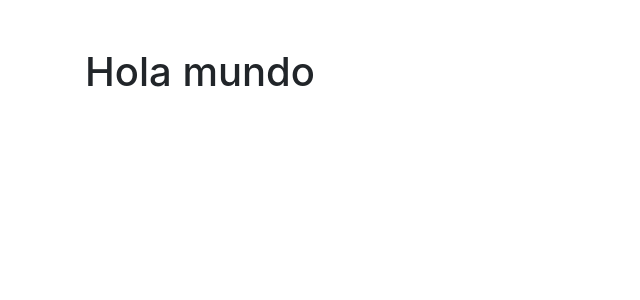
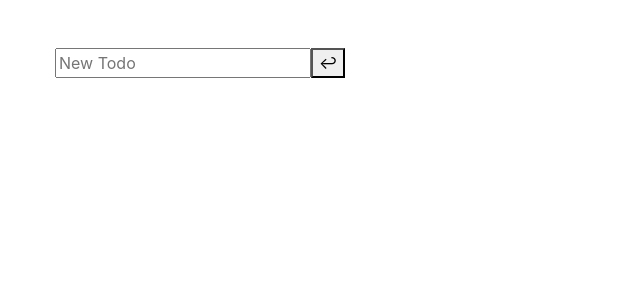
Before and after one commit to assembler-institute/reactjs-wish-list, a React (Create React App) app: page / in a window 1280 px wide. Shown: the top 300 px of the page, without its empty margins (0-640 px from the left). Built offline with nearby package versions, Linux system fonts and the light colour scheme.

Commit message:
Add todo to Local Storage

```diff
--- a/src/App.js
+++ b/src/App.js
@@ -1,11 +1,12 @@
 import React from "react";
+import NewTodo from "./components/NewTodo";
 
 function App() {
   return (
     <main className="container mt-5">
       <section className="row">
-        <div className="col col-12">
-          <h1>Hola mundo</h1>
+        <div className="row row-12">
+          <NewTodo />
         </div>
       </section>
     </main>
--- a/src/components/NewTodo/NewTodo.js
+++ b/src/components/NewTodo/NewTodo.js
@@ -0,0 +1,49 @@
+import React from "react";
+
+export default class NewTodo extends React.Component {
+  constructor(props) {
+    super(props);
+    this.state = {
+      title: "New Todo",
+    };
+
+    this.handleChange = this.handleChange.bind(this);
+    this.handleSubmit = this.handleSubmit.bind(this);
+  }
+
+  handleChange(event) {
+    this.setState({ title: event.target.value });
+  }
+
+  handleSubmit(event) {
+    event.preventDefault();
+
+    const { title } = this.state;
+    let retrieve = JSON.parse(localStorage.getItem(`list`));
+
+    // if there is no data then make it an empty array, to be able to push data in array afterwards
+
+    if (retrieve === null) {
+      retrieve = [];
+    }
+
+    const todoTask = {
+      title: title,
+      isFinished: false,
+    };
+
+    retrieve.push(todoTask);
+    localStorage.setItem(`list`, JSON.stringify(retrieve));
+  }
+
+  render() {
+    const { title } = this.state;
+
+    return (
+      <form onSubmit={this.handleSubmit}>
+        <input type="text" placeholder={title} onChange={this.handleChange} />
+        <button type="submit">↩</button>
+      </form>
+    );
+  }
+}
--- a/src/components/NewTodo/index.js
+++ b/src/components/NewTodo/index.js
@@ -0,0 +1 @@
+export { default } from "./NewTodo";
```
Also changed, not shown: .eslintrc.js.
